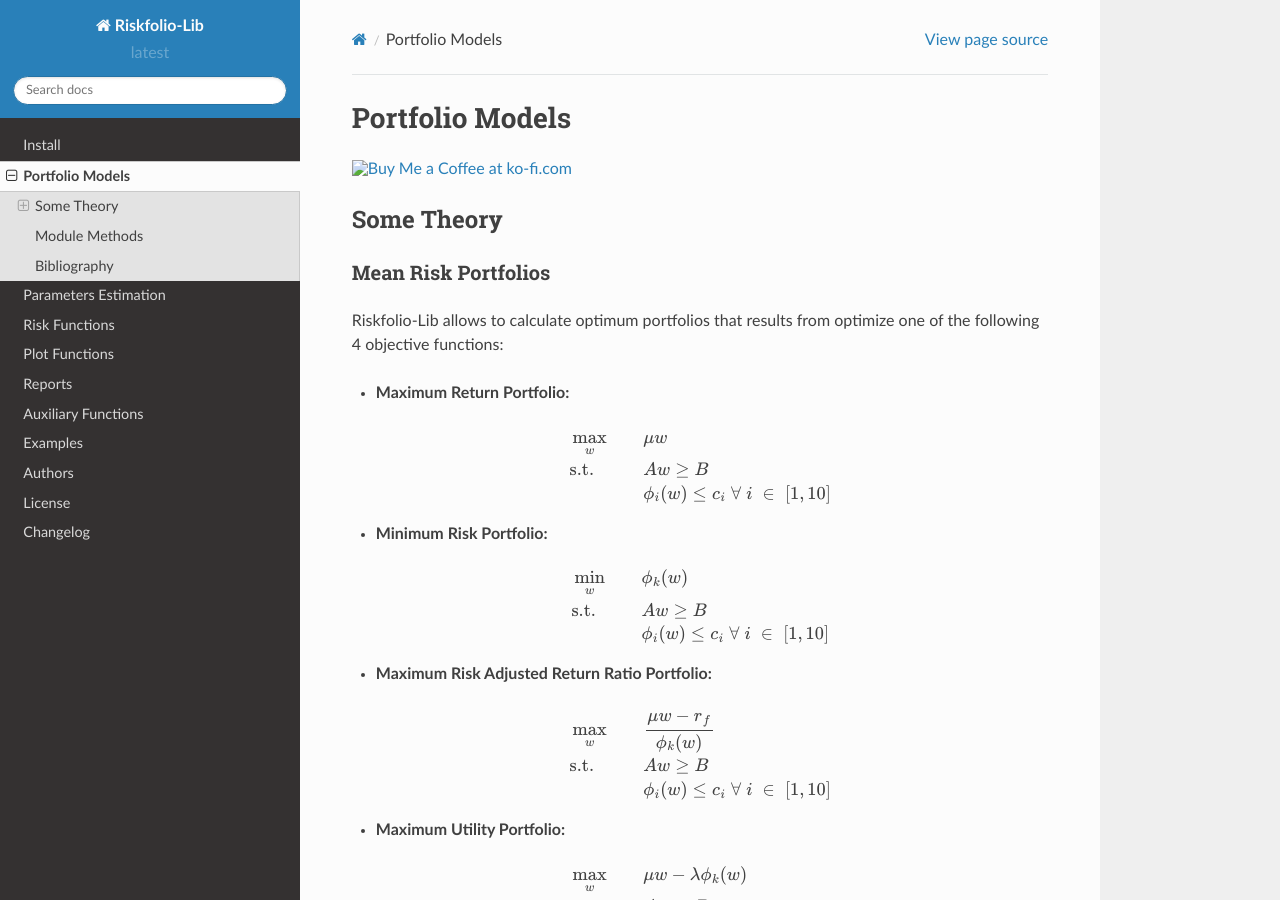
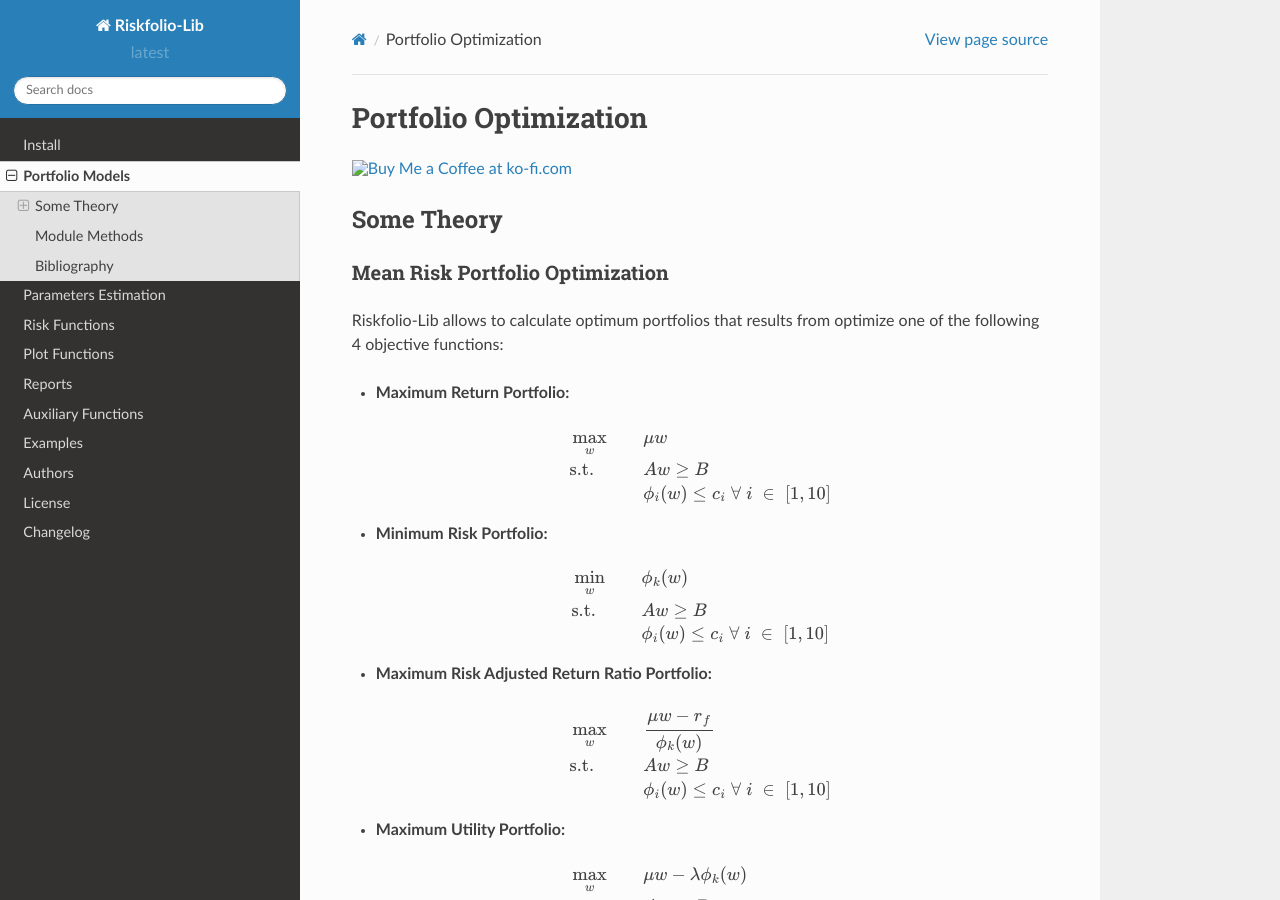
Before and after one commit to dcajasn/Riskfolio-Lib, a Sphinx documentation site: the page built from docs/source/portfolio.rst, in a window 1280 px wide and 900 px high. Built offline with Sphinx 7.4.7 and the Read the Docs theme 2.0.0, drawn with Linux system fonts in a browser that asks for light colours; pages that are not in the unit, such as notebooks, are missing from menus; cross-references to code outside the pages are shown as plain code; some of the changed text lies outside the part shown.

Commit message:
Update docs

```diff
--- a/docs/requirements.txt
+++ b/docs/requirements.txt
@@ -15,3 +15,4 @@ cvxpy
 scikit-learn
 statsmodels
 arch
+XlsxWriter
--- a/docs/source/install.rst
+++ b/docs/source/install.rst
@@ -35,3 +35,4 @@ Riskfolio-Lib has the following dependencies:
 * scikit-learn>=0.22.0
 * statsmodels>=0.10.1
 * arch>=4.15
+* XlsxWriter>=1.3.7
--- a/docs/source/portfolio.rst
+++ b/docs/source/portfolio.rst
@@ -1,6 +1,6 @@
-################
-Portfolio Models
-################
+######################
+Portfolio Optimization
+######################
 
 .. raw:: html
 
@@ -9,8 +9,8 @@ Portfolio Models
 Some Theory
 ===========
 
-Mean Risk Portfolios
---------------------
+Mean Risk Portfolio Optimization
+--------------------------------
 
 Riskfolio-Lib allows to calculate optimum portfolios that results from optimize
 one of the following 4 objective functions:
@@ -88,8 +88,8 @@ second lower partial moment, :math:`r_{f}` is the minimum acceptable return
 :math:`\lambda`: is the risk aversion coefficient of the investor.
 
 
-Risk Parity Portfolios
-----------------------
+Risk Parity Portfolio Optimization
+----------------------------------
 
 Riskfolio-Lib allows to calculate optimum portfolios that results from optimize
 the general risk parity model :cite:`a-Roncalli`:
@@ -123,8 +123,8 @@ measures are:
 
 :math:`c`: is an arbitrary constant.
 
-Worst Case Mean Variance Portfolios
------------------------------------
+Worst Case Mean Variance Portfolio Optimization
+-----------------------------------------------
 
 Riskfolio-Lib allows to calculate worst case mean variance optimum portfolios
 :cite:`a-Lobo` :cite:`a-fabozzi2007robust` :cite:`a-Tutuncu` :cite:`a-Palomar`
--- a/requirements.txt
+++ b/requirements.txt
@@ -6,3 +6,4 @@
 scikit-learn>=0.22.0
 statsmodels>=0.10.1
 arch>=4.15
+XlsxWriter>=1.3.7
--- a/setup.py
+++ b/setup.py
@@ -24,6 +24,7 @@ INSTALL_REQUIRES = [
     'scikit-learn>=0.22.0',
     'statsmodels>=0.10.1',
     'arch>=4.15',
+    'XlsxWriter>=1.3.7',
 ]
 
 
```
Also changed, not shown: README.md (+1 -0 lines), 2 other files.
